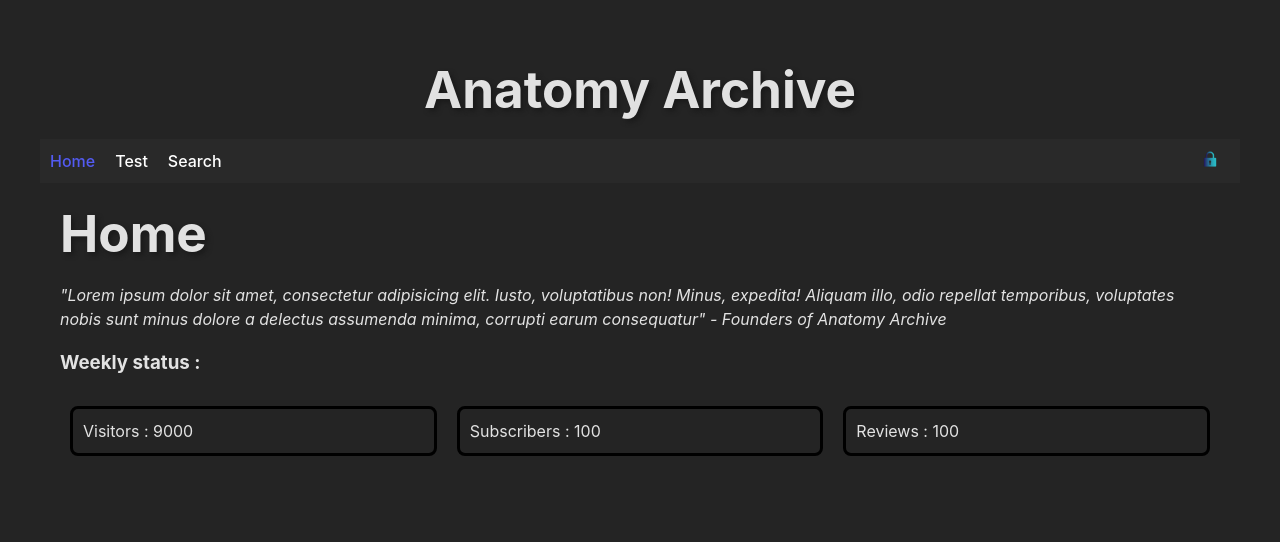
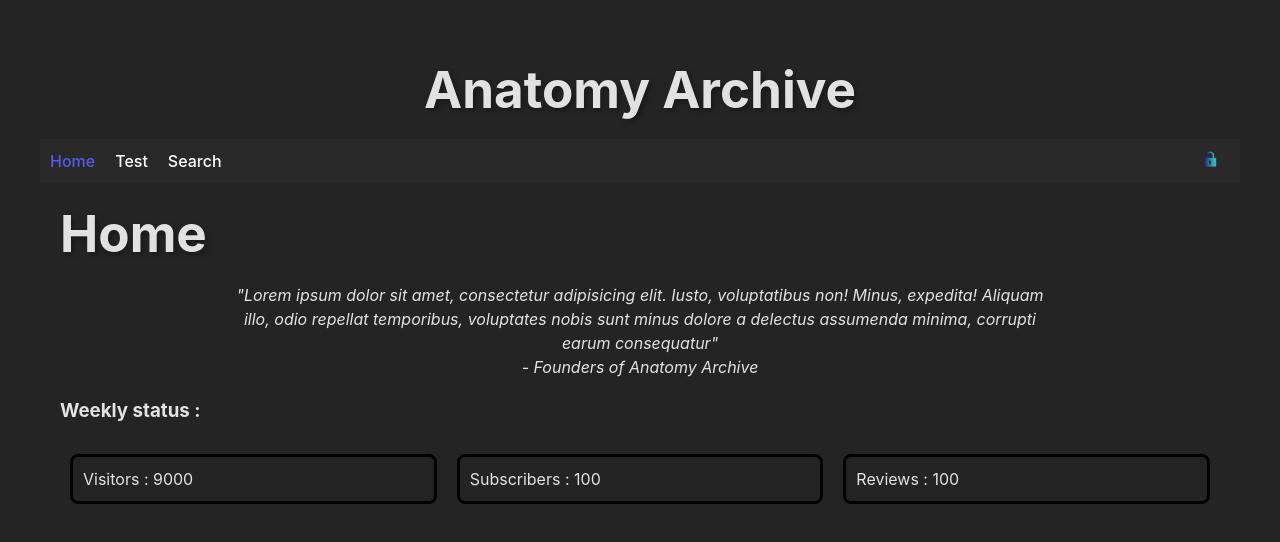
Before and after one commit to kotteletfisk/anatomy-archive-react, a React (Vite) app: page / in a window 1280 px wide. Shown: the top 542 px of the page. Built offline with nearby package versions, Linux system fonts and the light colour scheme.

Commit message:
change quot layout

```diff
--- a/src/pages/Home.jsx
+++ b/src/pages/Home.jsx
@@ -5,11 +5,12 @@ function Home() {
     <div>
       <h1>Home</h1>
 
-      <i>
+      <i id="homepage-quot">
         &quot;Lorem ipsum dolor sit amet, consectetur adipisicing elit. Iusto,
         voluptatibus non! Minus, expedita! Aliquam illo, odio repellat
         temporibus, voluptates nobis sunt minus dolore a delectus assumenda
-        minima, corrupti earum consequatur&quot; - Founders of Anatomy Archive
+        minima, corrupti earum consequatur&quot; <br /> - Founders of Anatomy
+        Archive
       </i>
 
       <WeeklyStatus />
--- a/src/styles/index.css
+++ b/src/styles/index.css
@@ -173,6 +173,13 @@ p {
   margin-bottom: 10px;
 }
 
+#homepage-quot {
+  display: flex;
+  text-align: center;
+  margin-left: 15%;
+  margin-right: 15%;
+}
+
 #wrapper-status {
   display: grid;
   grid-template-columns: repeat(3, 1fr);
```
